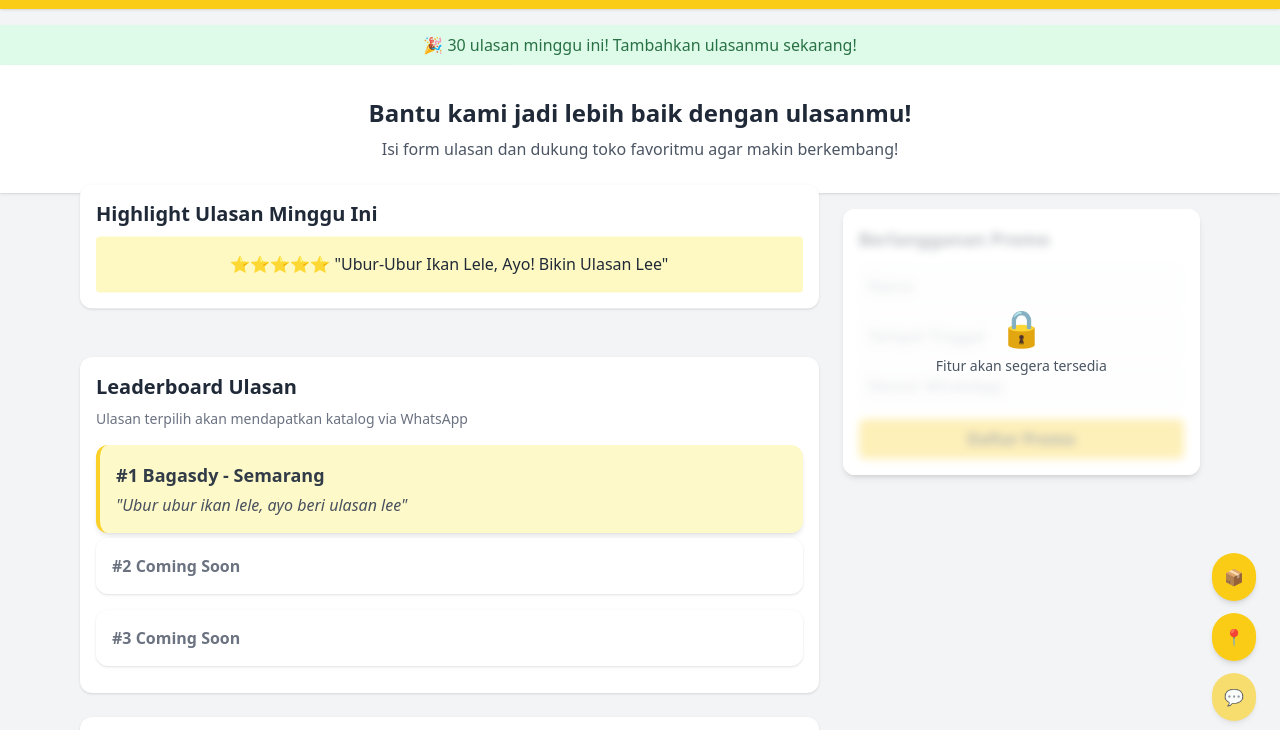
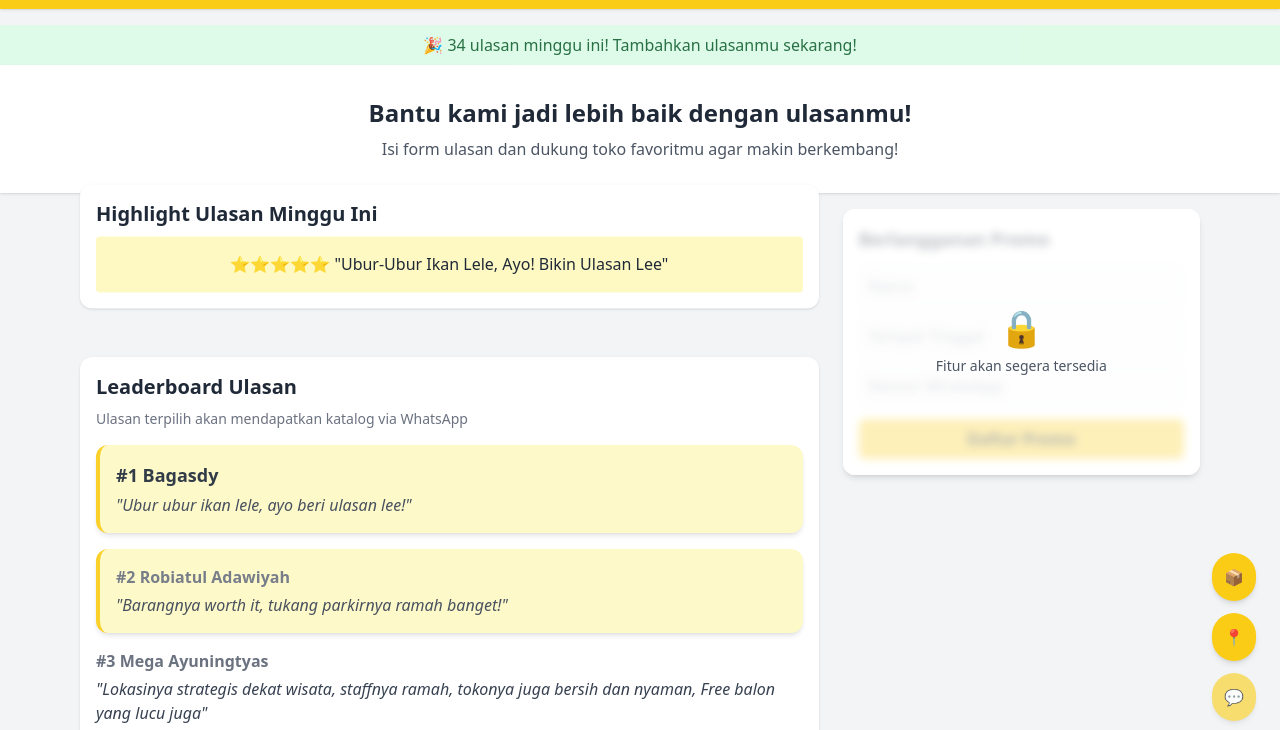
Before and after one commit to Bagasady/ulasan-mrdiy, a plain HTML site: page index.html in a window 1280 px wide. Shown: the part 55-785 px from the top of the page. Drawn offline with nearby package versions, Linux system fonts and the light colour scheme.

Commit message:
Update index.html

```diff
--- a/index.html
+++ b/index.html
@@ -41,7 +41,7 @@
     <div
       class="bg-green-100 text-green-800 px-4 py-2 text-center animate-pulse"
     >
-      🎉 30 ulasan minggu ini! Tambahkan ulasanmu sekarang!
+      🎉 34 ulasan minggu ini! Tambahkan ulasanmu sekarang!
     </div>
 
     <!-- Hero Section -->
@@ -76,18 +76,24 @@
             <div
               class="bg-yellow-100 border-l-4 border-yellow-400 p-4 rounded-xl shadow-md animate-pulse"
             >
-              <h3 class="font-bold text-lg">#1 Bagasdy - Semarang</h3>
+              <h3 class="font-bold text-lg">#1 Bagasdy</h3>
               <p class="mt-1 text-gray-700 italic">
-                "Ubur ubur ikan lele, ayo beri ulasan lee"
+                "Ubur ubur ikan lele, ayo beri ulasan lee!"
               </p>
             </div>
-            <div class="bg-white p-4 rounded-xl shadow animate-bounce">
-              <h3 class="font-semibold text-gray-500">#2 Coming Soon</h3>
+            <div class="bg-yellow-100 border-l-4 border-yellow-400 p-4 rounded-xl shadow-md animate-pulse">
+              <h3 class="font-semibold text-gray-500">#2 Robiatul Adawiyah</h3>
+              <p class="mt-1 text-gray-700 italic">
+                "Barangnya worth it, tukang parkirnya ramah banget!"
+              </p>
             </div>
             <div
-              class="bg-white p-4 rounded-xl shadow animate-bounce delay-200"
+              class=""bg-yellow-100 border-l-4 border-yellow-400 p-4 rounded-xl shadow-md animate-pulse"
             >
-              <h3 class="font-semibold text-gray-500">#3 Coming Soon</h3>
+              <h3 class="font-semibold text-gray-500">#3 Mega Ayuningtyas</h3>
+              <p class="mt-1 text-gray-700 italic">
+                "Lokasinya strategis dekat wisata, staffnya ramah, tokonya juga bersih dan nyaman, Free balon yang lucu juga"
+              </p>
             </div>
           </div>
         </div>
```
